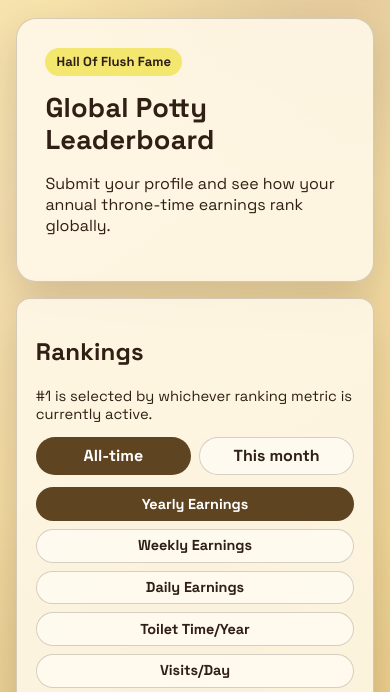
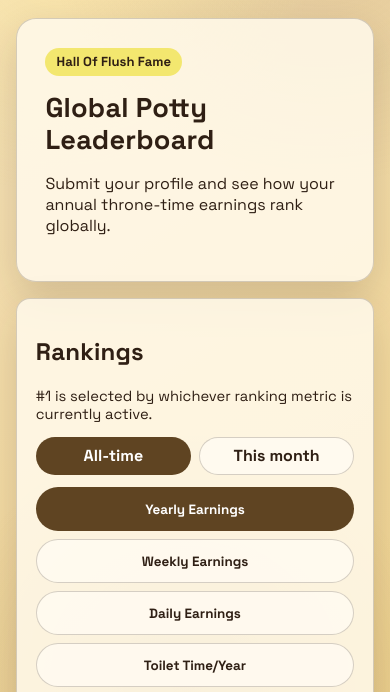
Before and after one commit to hubie-dubois/potty-pay-calculator, a website: page leaderboard.html in a window 390 px wide. Shown: the part 127-819 px from the top of the page. Drawn offline with nearby package versions, Linux system fonts and the light colour scheme; no server answers.

Commit message:
Refine leaderboard chip spacing for very small screens

```diff
--- a/styles.css
+++ b/styles.css
@@ -626,6 +626,18 @@ input[type="radio"] {
   }
 }
 
+@media (max-width: 420px) {
+  .leaderboard-tabs .chip {
+    padding: 0.45rem 0.55rem;
+  }
+
+  .leaderboard-tabs-metrics .lb-metric {
+    font-size: 0.84rem;
+    line-height: 1.15;
+    min-height: 44px;
+  }
+}
+
 @media (prefers-color-scheme: dark) {
   :root {
     --bg-1: #1c1813;
```
